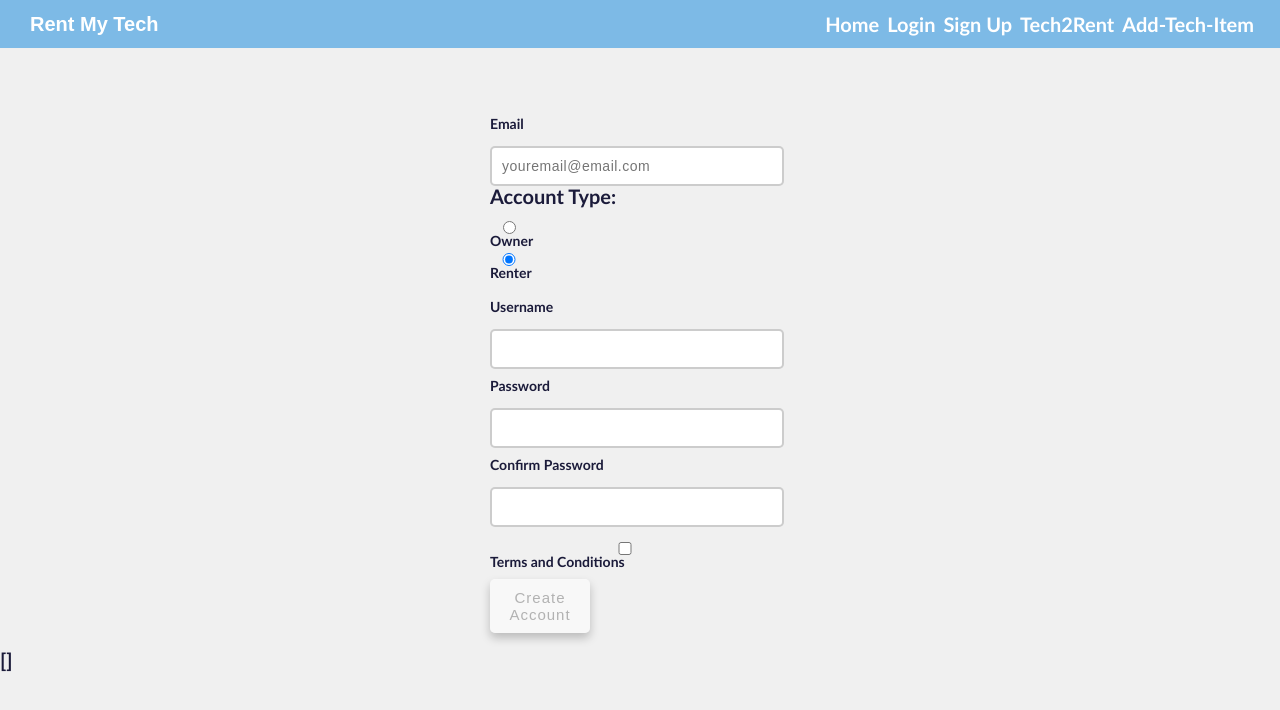
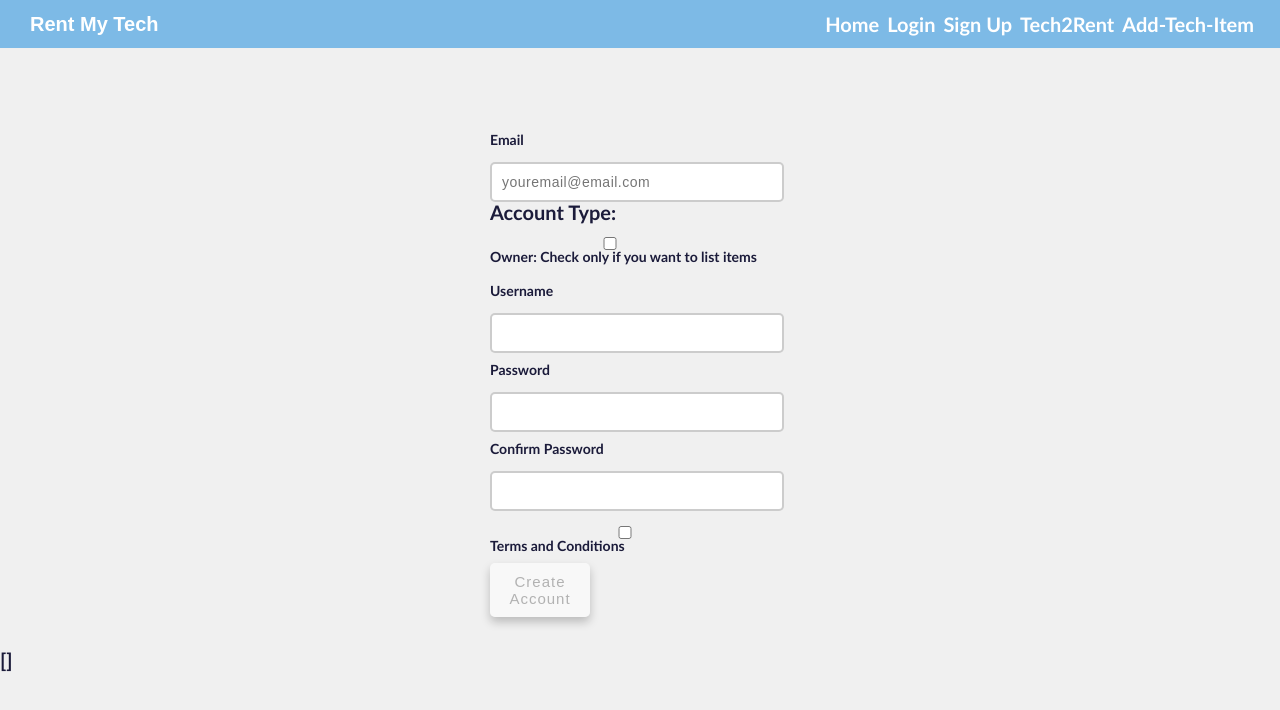
Before and after one commit to Use-My-Tech-1/FrontEnd-1, a React (Create React App) app: page /signup in a window 1280 px wide. Shown: the top 710 px of the page. Built offline with nearby package versions, Linux system fonts and the light colour scheme.

Commit message:
solved issue with checkbox

```diff
--- a/src/components/SignUpForm.jsx
+++ b/src/components/SignUpForm.jsx
@@ -199,22 +199,21 @@ const SignUpForm = () => {
       <label className="accountType" htmlFor="accountType">
           <p>
           <input
-              type="radio"
-              name="accountType"
+              type="checkbox"
+              name="owner"
               id="owner"
               value='true'
               onChange={inputChange}
-          />Owner
+          />Owner: Check only if you want to list items
           </p>
-          <p>
-          <input
-              defaultChecked="false"
+          {/* <p> */}
+          {/* <input
               type="radio"
               name="accountType"
               id="renter"
               value='false'
               onChange={inputChange}
-          />Renter</p>
+          />Renter</p> */}
       </label>
       </div>
 
```
